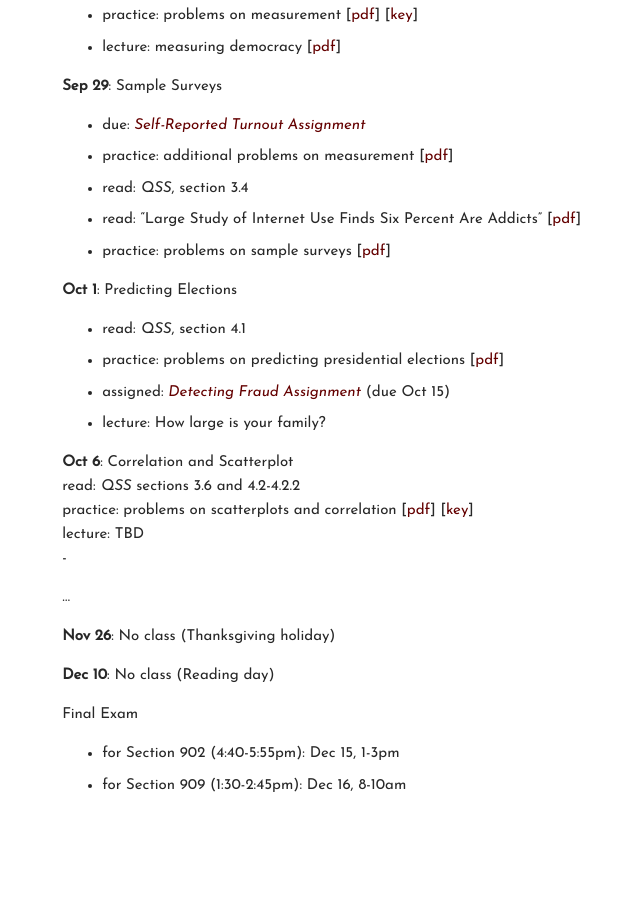
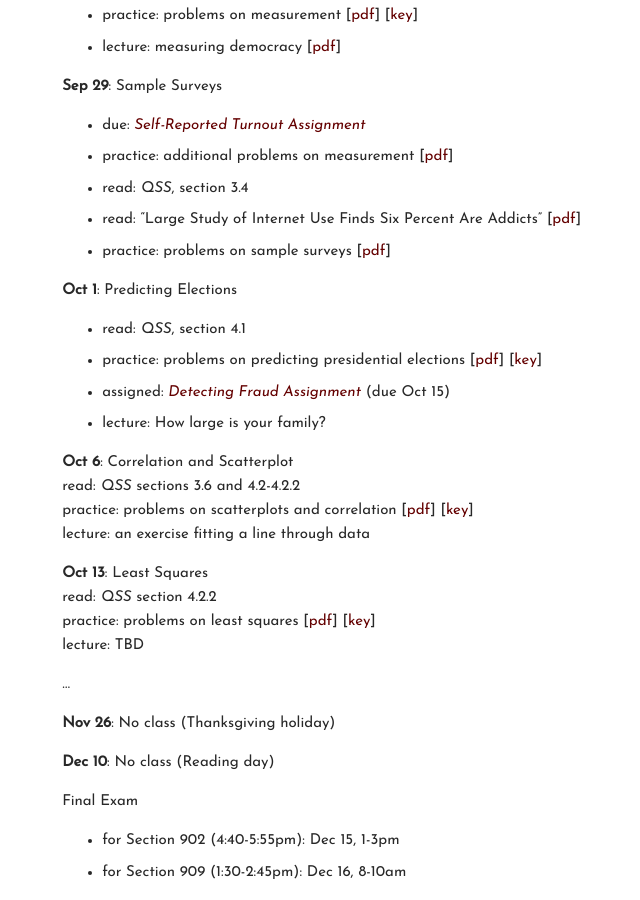
Before and after one commit to carlislerainey/carlislerainey.github.io, a Jekyll site: the page built from teaching/pols-209/index.md, in a window 1280 px wide and 900 px high, scrolled down 2108 px. Shown: the whole window, without its empty margins (400-1040 px from the left). Built offline with Jekyll 4.4.1, drawn with Linux system fonts in a browser that asks for light colours; before the commit the page ends 2921 px from its top, so only the background shows below that.

Commit message:
update through least squares

```diff
--- a/teaching/pols-209/index.md
+++ b/teaching/pols-209/index.md
@@ -90,15 +90,19 @@ Note that the assignments should be done *before* class on the date they are lis
 
 **Oct 1**: Predicting Elections
 - read: *QSS*, section 4.1
-- practice: problems on predicting presidential elections  [[pdf](files/pp-prediction.pdf)]
+- practice: problems on predicting presidential elections  [[pdf](files/pp-prediction.pdf)] [[key](https://github.com/carlislerainey/pols-209/blob/gh-pages/practice-problems/prediction/pp-key-prediction.R)]
 - assigned: [*Detecting Fraud Assignment*](files/wa2.pdf) (due Oct 15)
 - lecture: How large is your family?
 
 **Oct 6**: Correlation and Scatterplot
 read: *QSS* sections 3.6 and 4.2-4.2.2
 practice: problems on scatterplots and correlation [[pdf](files/pp-scatterplots.pdf)] [[key](https://github.com/carlislerainey/pols-209/blob/gh-pages/practice-problems/scatterplots/pp-key-scatterplots.R)]
+lecture: an exercise fitting a line through data
+
+**Oct 13**: Least Squares
+read: *QSS* section 4.2.2
+practice: problems on least squares [[pdf](files/pp-scatterplots.pdf)] [[key](https://github.com/carlislerainey/pols-209/blob/gh-pages/practice-problems/least-squares/pp-key-least-squares.R)]
 lecture: TBD
--
 
 ...
 
```
Also changed, not shown: 1 other file.
